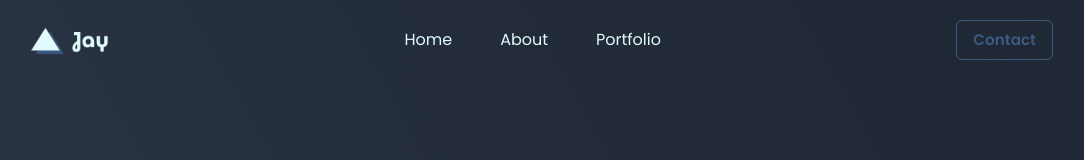
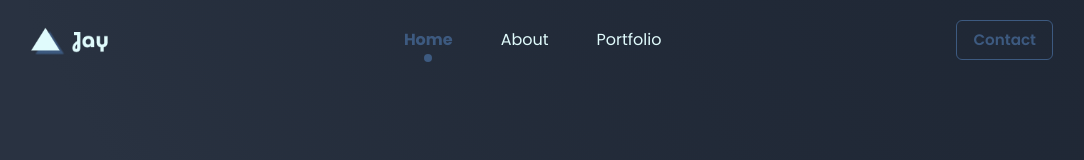
Before and after one commit to J-Zehra/C4---Portfolio-Website, a React (Create React App) app: page / in a window 1280 px wide. Shown: the top 160 px of the page, without its empty margins (99-1183 px from the left). Built offline with nearby package versions, Linux system fonts and the light colour scheme.

Commit message:
added navbar animation

```diff
--- a/src/components/NavBar.js
+++ b/src/components/NavBar.js
@@ -1,5 +1,6 @@
 import { Box, Button, Flex, Image, Link } from '@chakra-ui/react'
-import React, { useContext } from 'react'
+import { motion } from 'framer-motion'
+import React, { useContext, useState } from 'react'
 
 import Logo from '../assets/Logo.png'
 import { ApplicationContext } from '../context/AppContext'
@@ -7,6 +8,7 @@ import { ApplicationContext } from '../context/AppContext'
 export const NavBar = () => {
 
     const { scrolled } = useContext(ApplicationContext)
+    const [active, setActive] = useState(0)
 
     const navLinks = [
         { link: '#home', label: 'Home' },
@@ -18,6 +20,11 @@ export const NavBar = () => {
         bg: 'palette.secondary',
         h: '4rem',
         boxShadow: '1px 0 10px rgba(0, 0, 0, .050)',
+    }
+
+    const activeNavStyle = {
+        color: 'palette.accent',
+        fontWeight: 'bold',
     }
 
     return (
@@ -59,15 +66,34 @@ export const NavBar = () => {
                     {navLinks.map((nav, index) => {
                         return (
                             <Link
+                                display='flex'
+                                justifyContent='center'
                                 key={index}
                                 href={nav.link}
                                 transition='all .3s ease'
                                 fontSize={scrolled && '.95rem'}
+                                pos='relative'
+                                {...active === index && activeNavStyle}
+                                onClick={() => setActive(index)}
                                 _hover={{
                                     color: 'palette.accent'
                                 }}
                             >
                                 {nav.label}
+                                    {active === index && (
+                                        <Box
+                                            pos='absolute'
+                                            bottom='-.6rem'
+                                            w='.5rem'
+                                            h='.5rem'
+                                            borderRadius='50%'
+                                            bg='palette.accent'
+                                            as={motion.div}
+                                            layoutId
+                                        >
+
+                                        </Box>
+                                    )}
                             </Link>
                         )
                     })}
```
